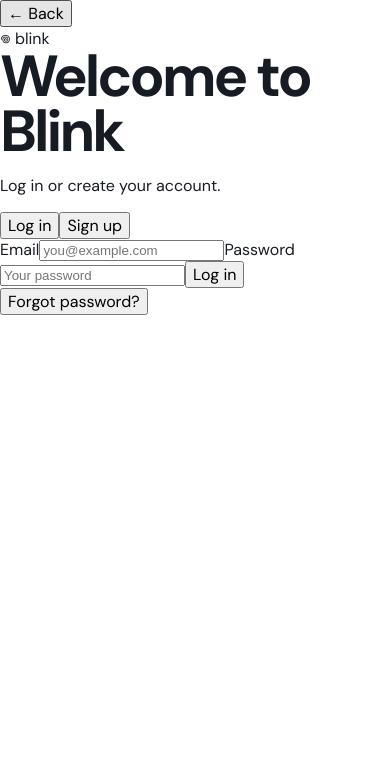
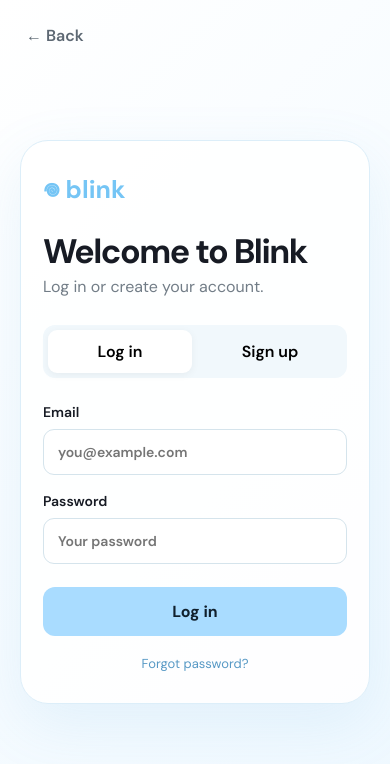
Before and after one commit to ewdswiwi/blink, a React (Vite) app: page / in a window 390 px wide. Both pictures are taken after a click on the button "Sign up". Shown: the top 764 px of the page. Built offline with nearby package versions, Linux system fonts and the light colour scheme.

Commit message:
Add styles for authentication page components

```diff
--- a/src/index.css
+++ b/src/index.css
@@ -158,6 +158,136 @@
     padding: 18px 20px;
   }
 
+.auth-page {
+  min-height: 100vh;
+  padding: 24px;
+  background: linear-gradient(135deg, #ffffff, #eef8ff);
+  display: flex;
+  align-items: center;
+  justify-content: center;
+  position: relative;
+}
+
+.back-button {
+  position: absolute;
+  top: 24px;
+  left: 6%;
+  border: 0;
+  background: transparent;
+  color: #5d6873;
+  font-weight: 600;
+}
+
+.auth-card {
+  width: min(100%, 430px);
+  padding: 42px;
+  background: rgba(255, 255, 255, 0.9);
+  border: 1px solid #dceef9;
+  border-radius: 28px;
+  box-shadow: 0 20px 60px rgba(98, 176, 225, 0.12);
+}
+
+.auth-logo {
+  color: #75c5f5;
+  font-size: 25px;
+  font-weight: 700;
+  margin-bottom: 30px;
+}
+
+.auth-card h1 {
+  font-size: 34px;
+  letter-spacing: -1.5px;
+  margin: 0 0 8px;
+}
+
+.auth-card > p {
+  color: #727d87;
+  margin: 0 0 28px;
+}
+
+.auth-tabs {
+  display: grid;
+  grid-template-columns: 1fr 1fr;
+  gap: 6px;
+  padding: 5px;
+  margin-bottom: 25px;
+  background: #f1f8fc;
+  border-radius: 12px;
+}
+
+.auth-tabs button {
+  border: 0;
+  background: transparent;
+  padding: 11px;
+  border-radius: 9px;
+  font-weight: 600;
+}
+
+.auth-tabs .active-tab {
+  background: #ffffff;
+  box-shadow: 0 2px 8px rgba(0, 0, 0, 0.05);
+}
+
+.auth-card form {
+  display: flex;
+  flex-direction: column;
+  gap: 17px;
+}
+
+.auth-card label {
+  display: flex;
+  flex-direction: column;
+  gap: 8px;
+  font-size: 14px;
+  font-weight: 600;
+}
+
+.auth-card input {
+  width: 100%;
+  padding: 13px 14px;
+  border: 1px solid #d5e4ec;
+  border-radius: 11px;
+  outline: none;
+  font: inherit;
+}
+
+.auth-card input:focus {
+  border-color: #75c5f5;
+}
+
+.auth-submit {
+  margin-top: 6px;
+  padding: 14px;
+  border: 0;
+  border-radius: 12px;
+  background: #a9dcff;
+  color: #10202d;
+  font-weight: 700;
+}
+
+.forgot-button {
+  display: block;
+  margin: 18px auto 0;
+  border: 0;
+  background: transparent;
+  color: #5799c5;
+  font-size: 13px;
+}
+
+@media (max-width: 500px) {
+  .auth-page {
+    padding: 20px;
+  }
+
+  .auth-card {
+    padding: 30px 22px;
+  }
+
+  .back-button {
+    left: 20px;
+  }
+}
+
   .header-actions .login-button {
     display: none;
   }
```
